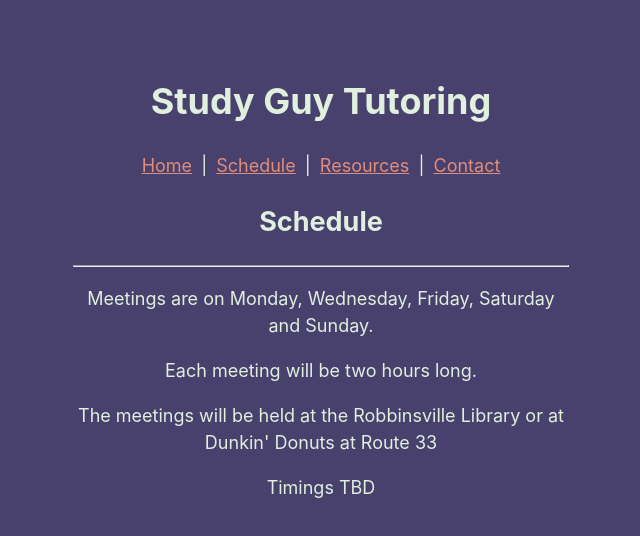
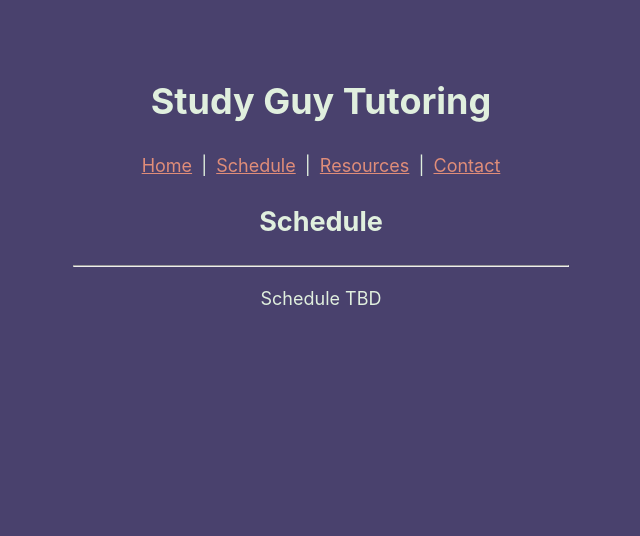
Before and after one commit to mannanshukla/studyguy, a plain HTML site: page schedule.html in a window 1280 px wide. Shown: the whole page, without its empty margins (319-959 px from the left). Drawn offline with nearby package versions, Linux system fonts and the light colour scheme.

Commit message:
Update schedule.html

```diff
--- a/schedule.html
+++ b/schedule.html
@@ -10,12 +10,7 @@
   <body>
     <h2>Schedule</h2>
     <hr>
-    <p align="center">Meetings are on Monday, Wednesday, Friday, Saturday and Sunday.</p>
-    <p align="center">Each meeting will be two hours long.</p>
-    <p align="center">The meetings will be held at the Robbinsville Library or at Dunkin' Donuts at Route 33</p>
-    <p align="center">Timings TBD</p>
-
-
+    <p align="center">Schedule TBD</p>
 
   </body>
 
```
